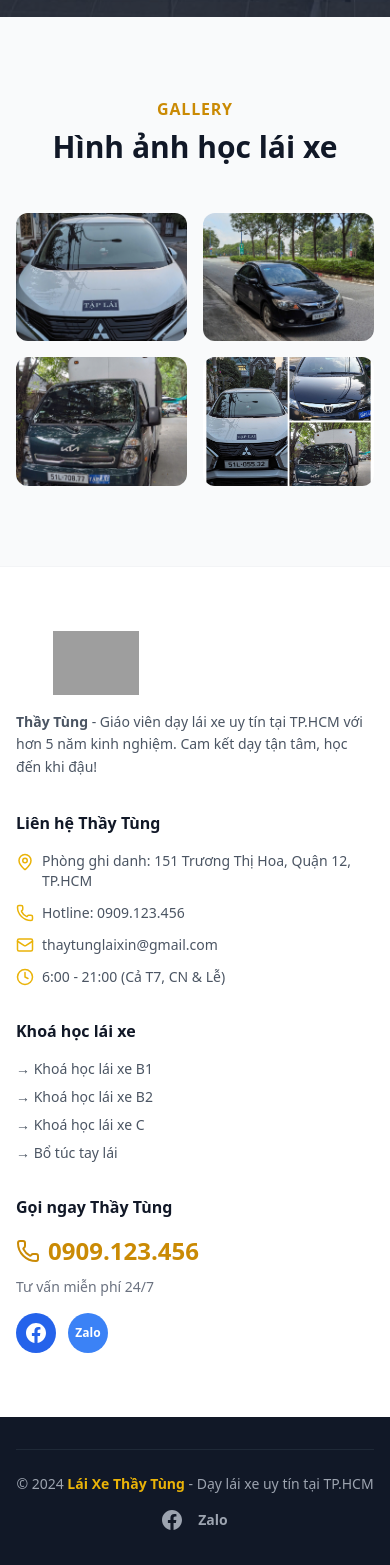
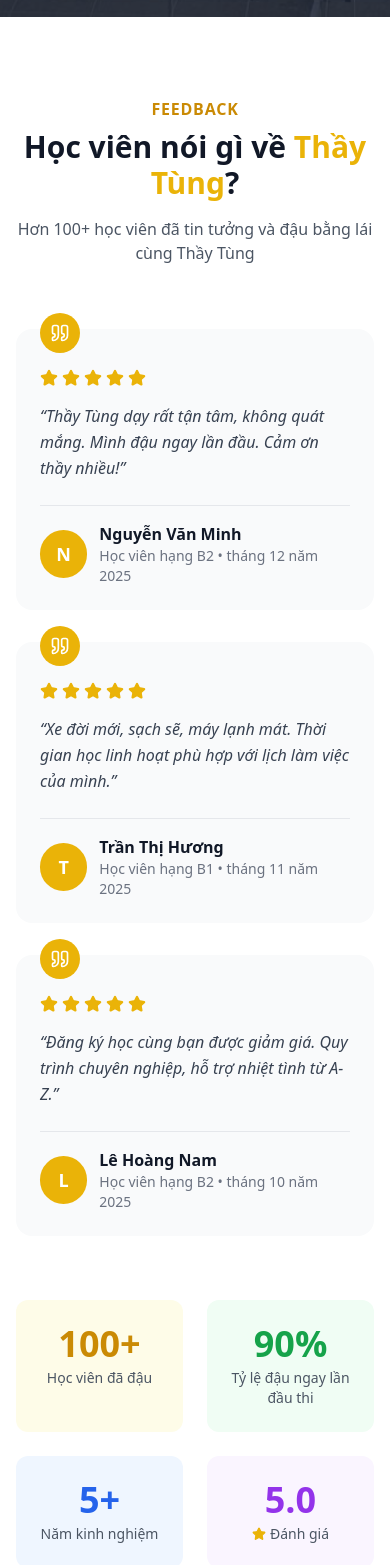
Before and after one commit to giahuyoke/day-lai-xe, a Next.js app: page / in a window 390 px wide. Shown: the part 6805-8370 px from the top of the page. Built offline with nearby package versions, Linux system fonts and the light colour scheme; grey boxes are pictures that could not be loaded.

Commit message:
feat: Add testimonials section and update statistics on landing page

```diff
--- a/components/public/landing-page-client.tsx
+++ b/components/public/landing-page-client.tsx
@@ -16,6 +16,8 @@ import {
   Clock,
   ArrowRight,
   Calendar,
+  Star,
+  Quote,
 } from "lucide-react";
 import type { SiteData } from "@/lib/api/services";
 import { formatCurrencyVND } from "@/lib/api/services";
@@ -535,16 +537,116 @@ const LandingPageClient = ({ data }: LandingPageClientProps) => {
         </div>
       </section>
 
+      {/* === FEEDBACK / TESTIMONIALS === */}
+      <section className="py-20 bg-white">
+        <div className="container mx-auto px-4">
+          <div className="text-center mb-16">
+            <p className="text-yellow-600 font-semibold uppercase tracking-wider mb-2">
+              FEEDBACK
+            </p>
+            <h2 className="text-3xl md:text-4xl font-bold text-gray-900 mb-4">
+              Học viên nói gì về{" "}
+              <span className="text-yellow-500">Thầy Tùng</span>?
+            </h2>
+            <p className="text-gray-600 max-w-2xl mx-auto">
+              Hơn {data.stats.students.toLocaleString()}+ học viên đã tin tưởng
+              và đậu bằng lái cùng Thầy Tùng
+            </p>
+          </div>
+
+          <div className="grid md:grid-cols-3 gap-8 max-w-6xl mx-auto">
+            {data.testimonials.slice(0, 3).map((review) => (
+              <div
+                key={review.id}
+                className="bg-gray-50 rounded-2xl p-6 relative hover:shadow-xl transition-shadow"
+              >
+                {/* Quote icon */}
+                <div className="absolute -top-4 left-6">
+                  <div className="w-10 h-10 bg-yellow-500 rounded-full flex items-center justify-center">
+                    <Quote size={20} className="text-white" />
+                  </div>
+                </div>
+
+                {/* Rating */}
+                <div className="flex gap-1 mb-4 mt-4">
+                  {[...Array(5)].map((_, i) => (
+                    <Star
+                      key={i}
+                      size={18}
+                      className={`${
+                        i < review.rating
+                          ? "text-yellow-500 fill-yellow-500"
+                          : "text-gray-300"
+                      }`}
+                    />
+                  ))}
+                </div>
+
+                {/* Content */}
+                <p className="text-gray-700 mb-6 leading-relaxed italic">
+                  &ldquo;{review.content}&rdquo;
+                </p>
+
+                {/* Author */}
+                <div className="flex items-center gap-3 border-t border-gray-200 pt-4">
+                  <div className="w-12 h-12 bg-yellow-500 rounded-full flex items-center justify-center text-white font-bold text-lg">
+                    {review.name.charAt(0)}
+                  </div>
+                  <div>
+                    <p className="font-bold text-gray-900">{review.name}</p>
+                    <p className="text-sm text-gray-500">
+                      Học viên hạng {review.licenseType} •{" "}
+                      {new Date(review.date).toLocaleDateString("vi-VN", {
+                        month: "long",
+                        year: "numeric",
+                      })}
+                    </p>
+                  </div>
+                </div>
+              </div>
+            ))}
+          </div>
+
+          {/* Stats highlight */}
+          <div className="mt-16 grid grid-cols-2 md:grid-cols-4 gap-6 max-w-4xl mx-auto">
+            <div className="text-center p-6 bg-yellow-50 rounded-xl">
+              <div className="text-4xl font-bold text-yellow-600">
+                {data.stats.students.toLocaleString()}+
+              </div>
+              <div className="text-gray-600 text-sm mt-1">Học viên đã đậu</div>
+            </div>
+            <div className="text-center p-6 bg-green-50 rounded-xl">
+              <div className="text-4xl font-bold text-green-600">
+                {data.stats.passRatePercent}%
+              </div>
+              <div className="text-gray-600 text-sm mt-1">
+                Tỷ lệ đậu ngay lần đầu thi
+              </div>
+            </div>
+            <div className="text-center p-6 bg-blue-50 rounded-xl">
+              <div className="text-4xl font-bold text-blue-600">
+                {data.stats.yearsExperience}+
+              </div>
+              <div className="text-gray-600 text-sm mt-1">Năm kinh nghiệm</div>
+            </div>
+            <div className="text-center p-6 bg-purple-50 rounded-xl">
+              <div className="text-4xl font-bold text-purple-600">5.0</div>
+              <div className="text-gray-600 text-sm mt-1 flex items-center justify-center gap-1">
+                <Star size={14} className="text-yellow-500 fill-yellow-500" />{" "}
+                Đánh giá
+              </div>
+            </div>
+          </div>
+        </div>
+      </section>
+
       {/* === GALLERY === */}
       <section className="py-20 bg-gray-50">
         <div className="container mx-auto px-4">
           <div className="text-center mb-12">
-            <p className="text-yellow-600 font-semibold uppercase tracking-wider mb-2">
-              GALLERY
+            <p className="text-yellow-600 text-3xl font-semibold uppercase tracking-wider mb-2">
+              Thư viện ảnh
             </p>
-            <h2 className="text-3xl md:text-4xl font-bold text-gray-900">
-              Hình ảnh học lái xe
-            </h2>
           </div>
 
           <div className="grid grid-cols-2 md:grid-cols-4 gap-4">
--- a/components/public/landing-page.tsx
+++ b/components/public/landing-page.tsx
@@ -83,8 +83,8 @@ const LandingPage = () => {
                   {stats.students}+ Học viên
                 </div>
                 <div className="flex items-center gap-2">
-                  <CheckCircle size={18} className="text-green-500" /> Tỷ lệ đậu{" "}
-                  {stats.passRatePercent}%
+                  <CheckCircle size={18} className="text-green-500" /> Tỷ lệ đậu
+                  ngay lần đầu thi {stats.passRatePercent}%
                 </div>
               </div>
             </div>
--- a/lib/api/services.ts
+++ b/lib/api/services.ts
@@ -130,7 +130,7 @@ export async function getSiteData(): Promise<SiteData> {
     },
     stats: {
       students: 100,
-      passRatePercent: 99,
+      passRatePercent: 90,
       yearsExperience: 5,
       vehicles: 10,
     },
@@ -273,9 +273,36 @@ export async function getSiteData(): Promise<SiteData> {
         name: "Lê Hoàng Nam",
         rating: 5,
         content:
-          "Đăng ký học cùng bạn được giảm giá. Quy trình chuyên nghiệp, hỗ trợ nhiệt tình.",
+          "Đăng ký học cùng bạn được giảm giá. Quy trình chuyên nghiệp, hỗ trợ nhiệt tình từ A-Z.",
         licenseType: "B2",
         date: "2025-10-05",
+      },
+      {
+        id: "4",
+        name: "Phạm Thị Mai",
+        rating: 5,
+        content:
+          "Lúc đầu mình rất sợ lái xe, nhưng Thầy Tùng kiên nhẫn chỉ từng bước. Giờ mình đã tự tin chạy xe đi làm hàng ngày!",
+        licenseType: "B1",
+        date: "2025-09-18",
+      },
+      {
+        id: "5",
+        name: "Võ Quốc Hùng",
+        rating: 5,
+        content:
+          "Học với Thầy không bị cắt giờ, dạy đến khi nào vững mới cho thi. Đậu 100% sa hình và đường trường!",
+        licenseType: "B2",
+        date: "2025-08-25",
+      },
+      {
+        id: "6",
+        name: "Đỗ Thanh Tâm",
+        rating: 5,
+        content:
+          "Giá cả minh bạch, không phát sinh chi phí như quảng cáo. Thầy còn hỗ trợ làm hồ sơ tận nhà rất tiện.",
+        licenseType: "C",
+        date: "2025-07-10",
       },
     ],
     licenseOptions: [
--- a/lib/content.ts
+++ b/lib/content.ts
@@ -13,7 +13,7 @@ export const SITE_CONTENT = {
   },
   stats: {
     students: 1000, // số học viên
-    passRatePercent: 99, // tỷ lệ đậu
+    passRatePercent: 90, // tỷ lệ đậu
   },
   trialOffer: {
     title: "Đăng Ký Học Thử 1 Giờ",
```
